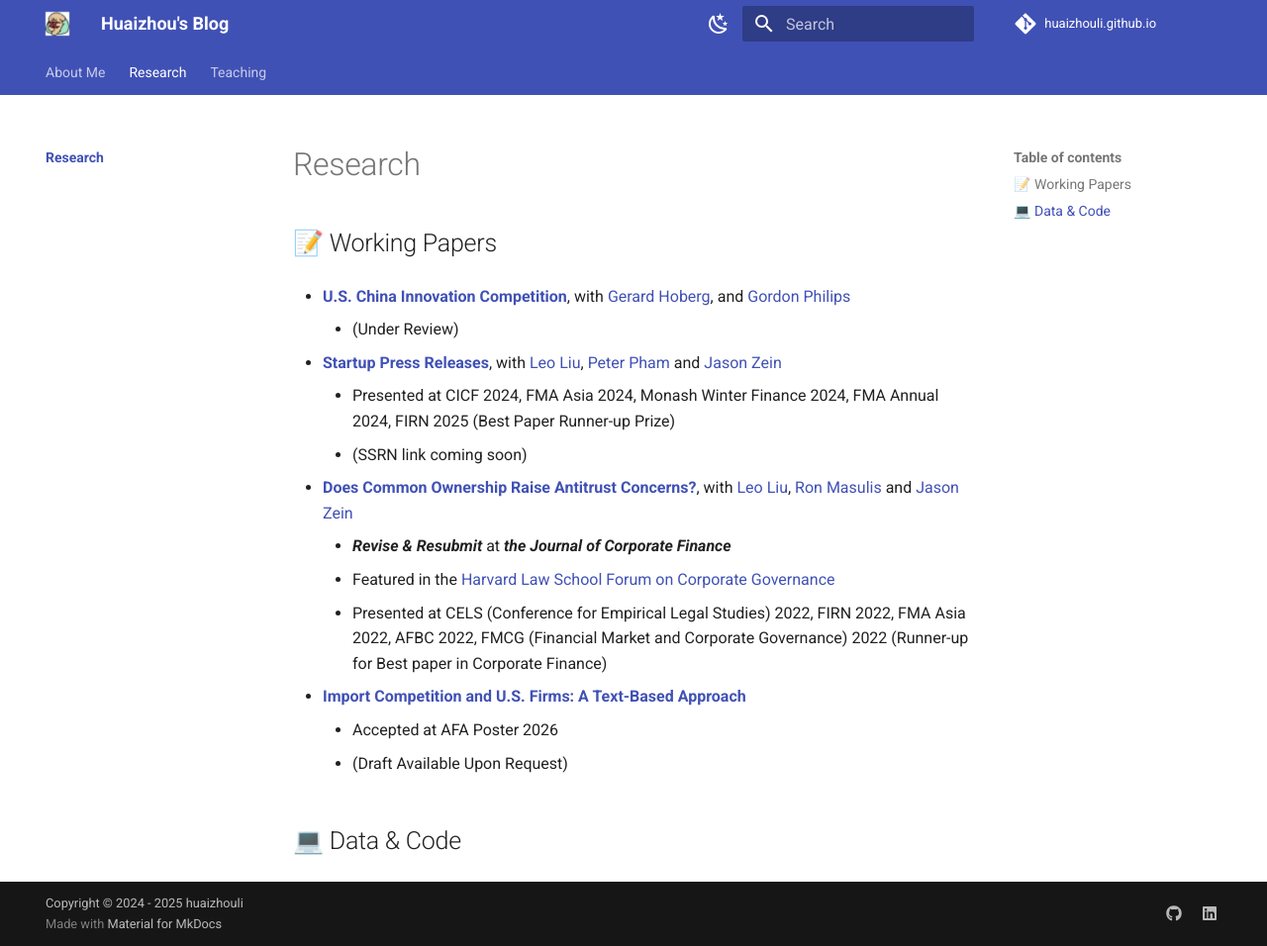
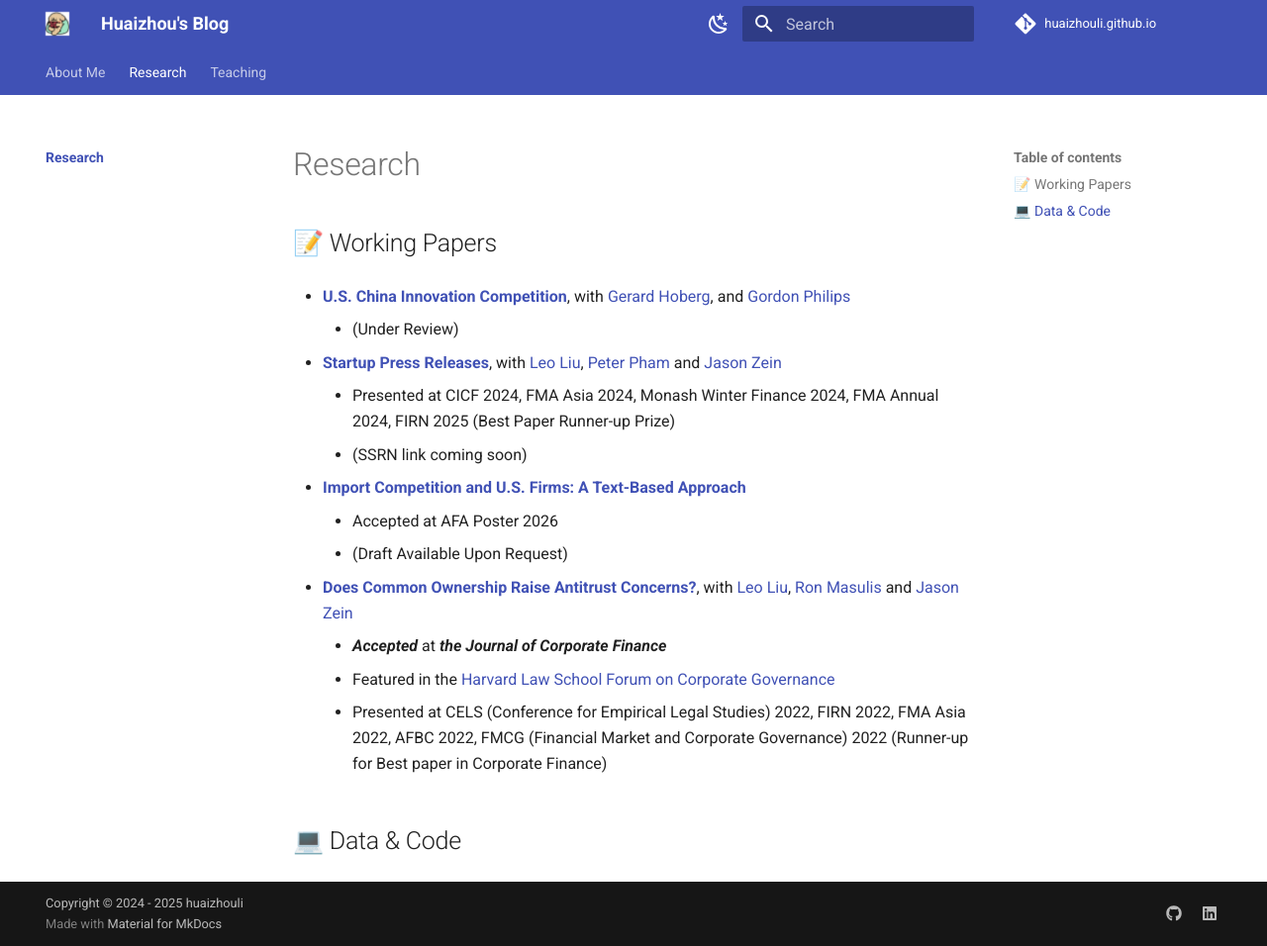
Before and after one commit to huaizhouli/huaizhouli.github.io, an MkDocs documentation site: the page built from docs/research/index.md, in a window 1280 px wide and 956 px high. Shown: the whole window at 99% size. Built offline with MkDocs 1.6.1 and Material for MkDocs 9.7.7, drawn with Linux system fonts in a browser that asks for light colours; comment, search, counter and statistics services are not loaded.

Commit message:
Update index.md

```diff
--- a/docs/research/index.md
+++ b/docs/research/index.md
@@ -9,13 +9,13 @@
     - Presented at CICF 2024, FMA Asia 2024, Monash Winter Finance 2024, FMA Annual 2024, FIRN 2025 (Best Paper Runner-up Prize)
     - (SSRN link coming soon)
 
-- [**Does Common Ownership Raise Antitrust Concerns?**](https://papers.ssrn.com/sol3/papers.cfm?abstract_id=4972463), with [Leo Liu](https://leoliu0.github.io/), [Ron Masulis](https://sites.google.com/site/ronmasulis) and [Jason Zein](https://www.jasonzein.com/)
-    - ***Revise & Resubmit*** at **_the Journal of Corporate Finance_**
-    - Featured in the [Harvard Law School Forum on Corporate Governance](https://corpgov.law.harvard.edu/2025/01/06/does-common-ownership-raise-antitrust-concerns/)
-    - Presented at  CELS (Conference for Empirical Legal Studies) 2022, FIRN 2022, FMA Asia 2022,  AFBC 2022, FMCG (Financial Market and Corporate Governance) 2022 (Runner-up for Best paper in Corporate Finance)
-
 - [**Import Competition and U.S. Firms: A Text-Based Approach**](https://www.dropbox.com/scl/fi/llemzdiivgx8t8dfd9xvw/AFA_Poster_Will.pdf?rlkey=z80xrwjd62el5xx8e4684dbrn&st=nbvidgha&dl=0)
     - Accepted at AFA Poster 2026
     - (Draft Available Upon Request)
 
+- [**Does Common Ownership Raise Antitrust Concerns?**](https://papers.ssrn.com/sol3/papers.cfm?abstract_id=4972463), with [Leo Liu](https://leoliu0.github.io/), [Ron Masulis](https://sites.google.com/site/ronmasulis) and [Jason Zein](https://www.jasonzein.com/)
+    - ***Accepted*** at **_the Journal of Corporate Finance_**
+    - Featured in the [Harvard Law School Forum on Corporate Governance](https://corpgov.law.harvard.edu/2025/01/06/does-common-ownership-raise-antitrust-concerns/)
+    - Presented at  CELS (Conference for Empirical Legal Studies) 2022, FIRN 2022, FMA Asia 2022,  AFBC 2022, FMCG (Financial Market and Corporate Governance) 2022 (Runner-up for Best paper in Corporate Finance)
+
 ## 💻 Data & Code
```
